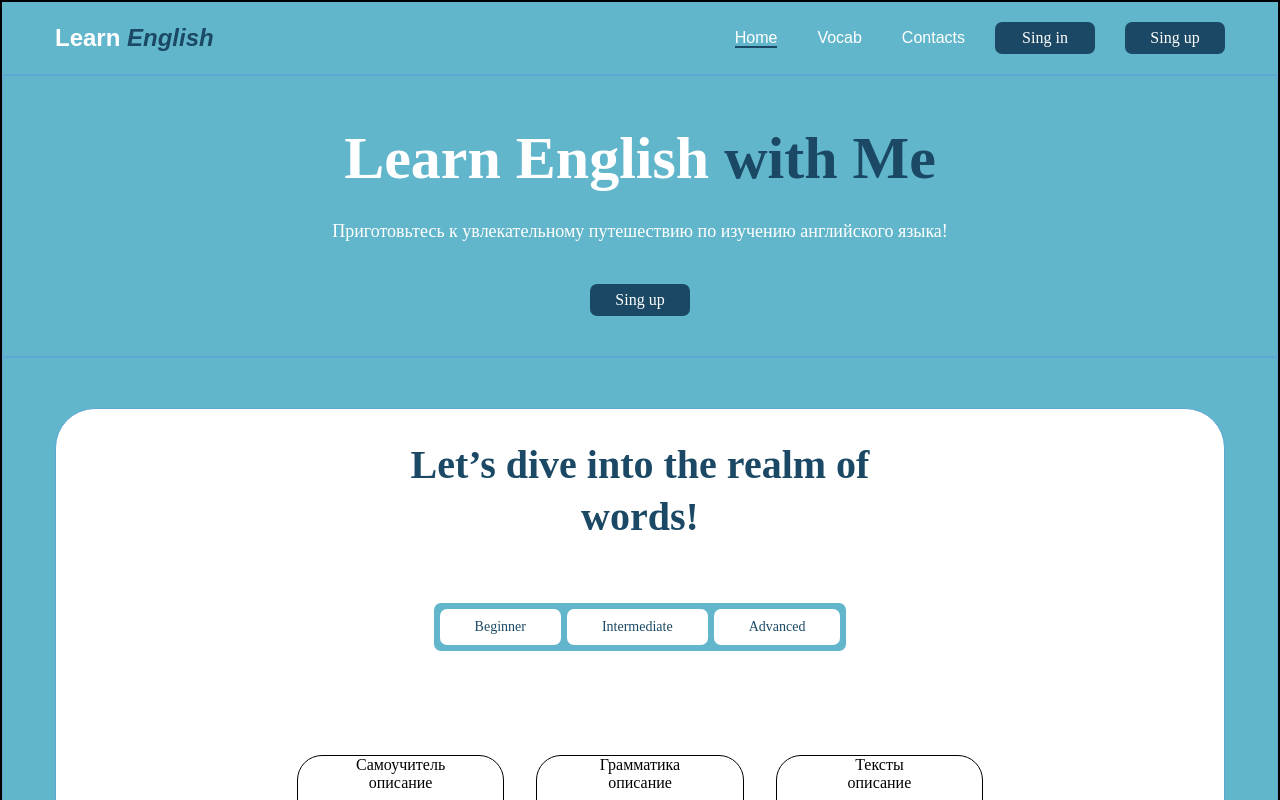
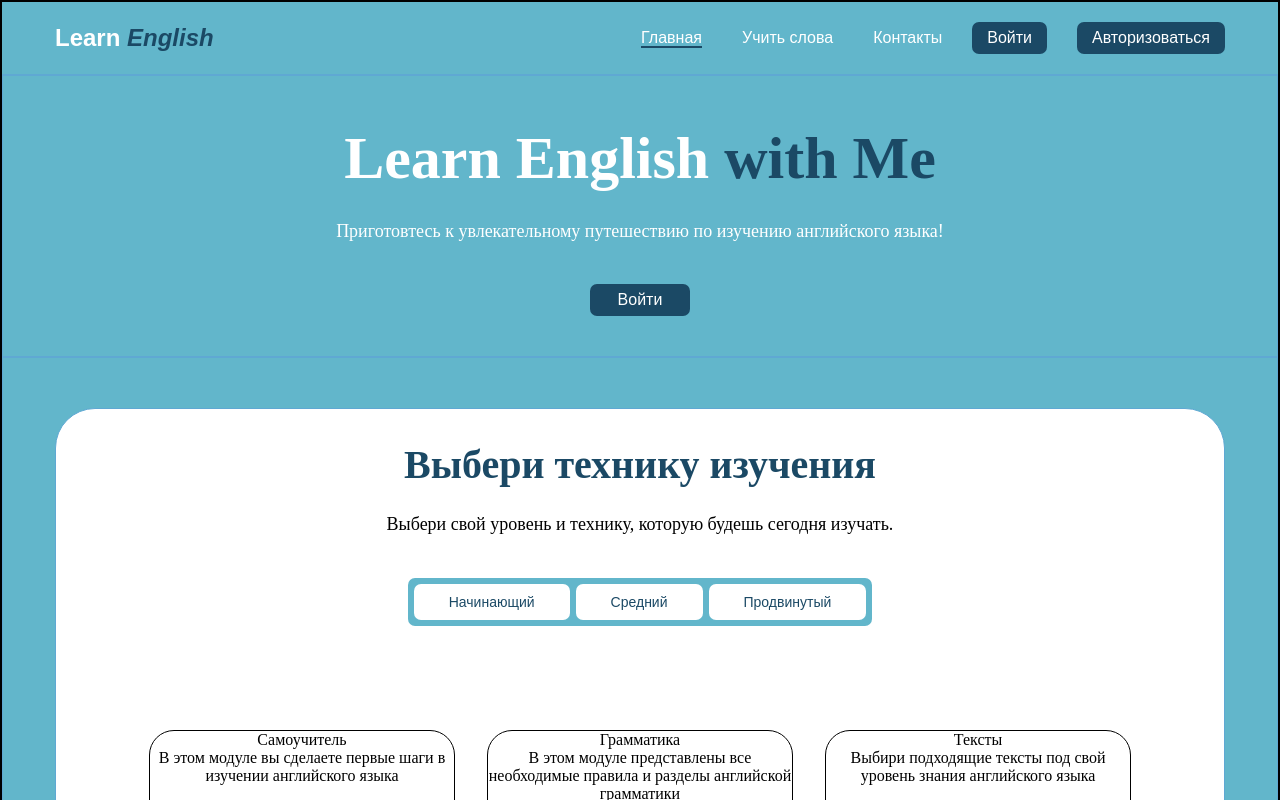
Before and after one commit to WeronikaGRIG/my-english-app, a React (Create React App) app: page / in a window 1280 px wide. Shown: the top 800 px of the page. Built offline with nearby package versions, Linux system fonts and the light colour scheme.

Commit message:
changed texts-content

```diff
--- a/src/components/Card/list.js
+++ b/src/components/Card/list.js
@@ -2,32 +2,32 @@ const list = [
     {
         "id": 1,
         "title": "Самоучитель",
-        "description": "описание"
+        "description": "В этом модуле вы сделаете первые шаги в изучении английского языка "
     },
     {
         "id": 2,
         "title": "Грамматика",
-        "description": "описание"
+        "description": "В этом модуле представлены все необходимые правила и разделы английской грамматики"
     },
     {
         "id": 3,
         "title": "Тексты",
-        "description": "описание"
+        "description": "Выбири подходящие тексты под свой уровень знания английского языка "
     },
     {
         "id": 4,
         "title": "Слова",
-        "description": "описание"
+        "description": "В этом модуле собраны английские слова с транскрипцией и переводом "
     },
     {
         "id": 5,
         "title": "Разговорник. основные фразы",
-        "description": "описание"
+        "description": "В этом модуле собраны самые популярные выражения и фразы, которые пригодятся в различных ситуациях"
     },
     {
         "id": 6,
         "title": "Тесты/Упражнения",
-        "description": "описание"
+        "description": "Быстрые онлайн-тесты и упражнения, которые помогут закрепить знание грамматики английского"
     }
 ]
 export { list };
--- a/src/components/Header/Header.css
+++ b/src/components/Header/Header.css
@@ -56,4 +56,7 @@
 
 .header-btn a {
     color: var(--nav-text);
+    font-size: 16px;
+    font-weight: 500;
+    font-family: "Poppins", sans-serif;
 }
--- a/src/components/Header/Header.jsx
+++ b/src/components/Header/Header.jsx
@@ -12,9 +12,9 @@ export default function Header() {
                         <strong>Learn English <em>with Me</em></strong>
                     </h1>
                     <div className="header__text">
-                        <p>Приготовьтесь к увлекательному путешествию по изучению английского языка!</p>
+                        <p>Приготовтесь к увлекательному путешествию по изучению английского языка!</p>
                     </div>
-                    <button className="header-btn"><a href="#!">Sing up</a></button>
+                    <button className="header-btn"><a href="#!">Войти</a></button>
 
                 </div>
             </header>
--- a/src/components/Home/Home.css
+++ b/src/components/Home/Home.css
@@ -7,12 +7,6 @@
     align-items: center;
 
     background-color: var(--content-bg);
-}
-
-.container {
-    margin: 0 auto;
-    padding: 0 15px;
-    min-width: 1200px;
 }
 
 .content-wrapper {
@@ -90,6 +84,10 @@
 
 .content-levels__btn {
     color: var(--title-1);
+    font-size: 16px;
+    font-weight: 500;
+    font-family: "Poppins", sans-serif;
+
     background-color: var(--white);
     padding: 10px 35px;
     margin: 3px;
--- a/src/components/Home/Home.jsx
+++ b/src/components/Home/Home.jsx
@@ -1,6 +1,7 @@
 
 import './Home.css';
 import Card from '../Card/Card';
+
 
 
 export default function Home() {
@@ -12,26 +13,27 @@ export default function Home() {
 
                     <div className="content-list">
                         <div className="content-list__item">
-                            <h3 className="title-2">Let’s dive into the realm of words!</h3>
-                            {/* <p></p> */}
+                            <h3 className="title-2">Выбери технику изучения</h3>
+                            <p className="content-list__text">Выбери свой уровень и технику, которую будешь сегодня изучать. </p>
                         </div>
 
-                        {/* вынести кнопки в отдельный компонент*/}
+                        {/* вынести кнопки в отдельный компонент и назвать одинаково стили*/}
                         <div className="content-levels">
-                            <button className="content-levels__btn">Beginner</button>
-                            <button className="content-levels__btn">Intermediate</button>
-                            <button className="content-levels__btn">Advanced</button>
+                            <button className="content-levels__btn">Начинающий</button>
+                            <button className="content-levels__btn">Средний</button>
+                            <button className="content-levels__btn">Продвинутый</button>
                         </div>
 
                         {/* вынести карточки в отдельный компонент pages/Vocab, не забыть про импорты*/}
                         <Card />
 
+                    </div>
+
+                    <div>
+
+                    </div>
 
 
-
-
-
-                    </div>
                 </div>
             </div>
         </main>
--- a/src/components/NavBar/NavBar.css
+++ b/src/components/NavBar/NavBar.css
@@ -35,6 +35,7 @@
 .logo em {
     color: var(--accent);
 }
+/* вынести кнопку в отдельный компонент */
 
 .dark-mode-btn {
     order: 9;
@@ -43,12 +44,16 @@
     justify-content: center;
     align-items: center;
 
-    width: 100px;
+    /* width: 100px; */
     height: 32px;
-    padding: 10px;
+    padding: 15px;
 
     border-radius: 7px;
     background-color: var(--purple);
+
+    font-size: 16px;
+    font-weight: 500;
+    font-family: "Poppins", sans-serif;
 }
 
 .dark-mode-btn::before {
@@ -57,9 +62,6 @@
     left: 1px;
 
     display: block;
-    width: 24px;
-    height: 24px;
-
     transition: left 0.2s ease-in;
 }
 
@@ -77,6 +79,7 @@
     row-gap: 10px;
     align-items: center;
     column-gap: 40px;
+
     font-size: 16px;
     font-weight: 500;
     font-family: "Poppins", sans-serif;
--- a/src/components/NavBar/NavBar.jsx
+++ b/src/components/NavBar/NavBar.jsx
@@ -9,16 +9,18 @@ export default function NavBar() {
                 <div className="nav-row">
                     <a href="./index.html" className="logo"><strong>Learn<em> English</em></strong></a>
 
+                    {/* вынести кнопку в отдельный компонент */}
+
                     <button className="dark-mode-btn">
-                        <a href="#!" className="btn">Sing in</a>
+                        <a href="#!" className="btn">Войти</a>
                     </button>
 
-                    <button className="dark-mode-btn"><a href="#!">Sing up</a></button>
+                    <button className="dark-mode-btn"><a href="#!">Авторизоваться</a></button>
 
                     <ul className="nav-list">
-                        <li className="nav-list__item"><a href="./index.html" className="nav-list__link nav-list__link--active">Home</a></li>
-                        <li className="nav-list__item"><a href="./vocab.html" className="nav-list__link">Vocab</a></li>
-                        <li className="nav-list__item"><a href="./contacts.html" className="nav-list__link">Contacts</a></li>
+                        <li className="nav-list__item"><a href="./index.html" className="nav-list__link nav-list__link--active">Главная</a></li>
+                        <li className="nav-list__item"><a href="./vocab.html" className="nav-list__link">Учить слова</a></li>
+                        <li className="nav-list__item"><a href="./contacts.html" className="nav-list__link">Контакты</a></li>
                     </ul>
                 </div>
             </div>
--- a/src/pages/Contacts/Contacts.jsx
+++ b/src/pages/Contacts/Contacts.jsx
@@ -1,4 +1,4 @@
-import React from 'react'
+
 
 export default function Contacts() {
     return (
--- /dev/null
+++ b/src/pages/VocabList/VocabList.jsx
@@ -0,0 +1,5 @@
+
+
+export default function VocabList() {
+    return <div>VocabList</div>;
+}
--- a/src/pages/Vocab/vocab.json
+++ b/src/vocablist.js
@@ -1,4 +1,4 @@
-[
+const vocabs = [
     {
         "word": "afraid",
         "transcript": "əˈfreɪd",
@@ -105,3 +105,5 @@
         "translation": "опасный"
     }
 ]
+
+export { vocabs };
```
Also changed, not shown: src/pages/Vocab/Vocab.jsx (+3 -5 lines), src/pages/Vocab/Vocab.css (added).
